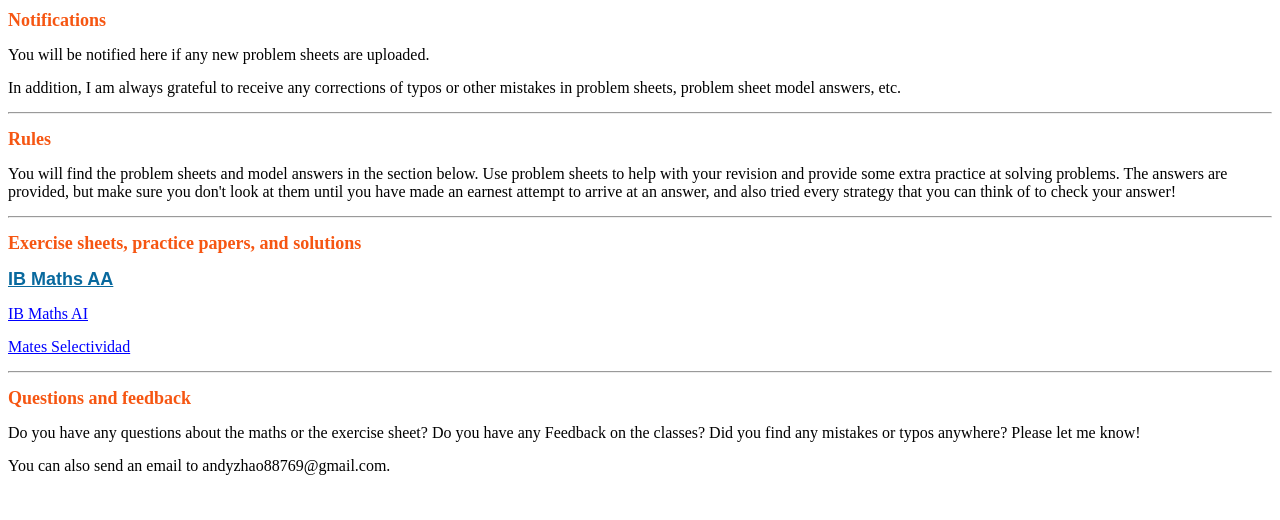
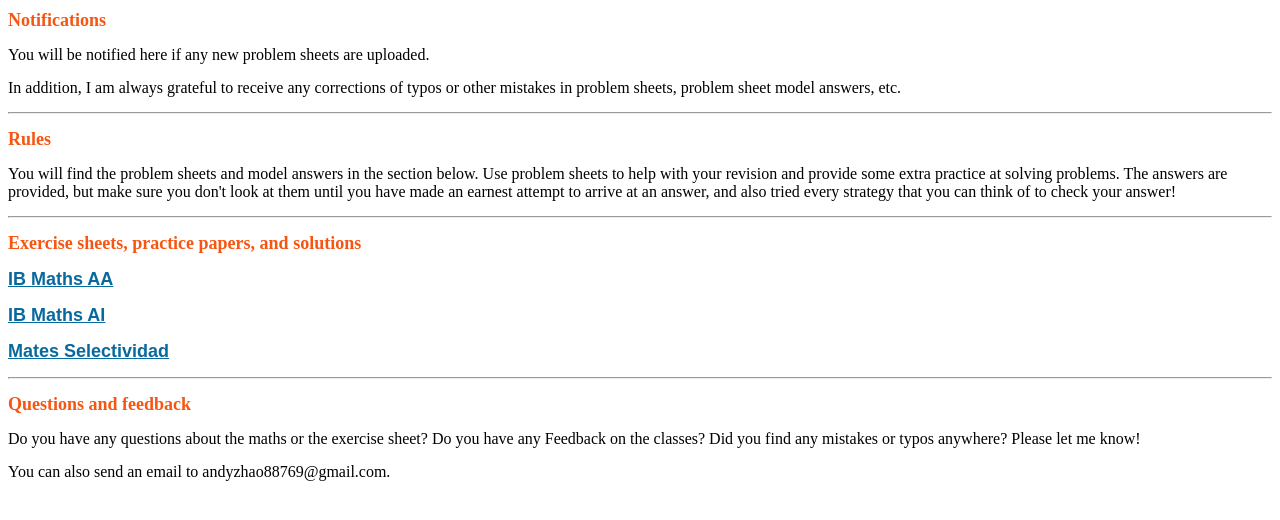
Before and after one commit to andyrpg/study-website, a plain HTML site: page index.html in a window 1280 px wide. Shown: the part 136-656 px from the top of the page. Drawn offline with Linux system fonts and the light colour scheme.

Commit message:
index.html

```diff
--- a/index.html
+++ b/index.html
@@ -52,11 +52,11 @@
         <div>
             <a class="IB-AA" href="maths_AA.html">IB Maths AA</a>
         <p></p>
-        <a href="maths-AI.html" >
+        <a class="IB-AA" href="maths-AI.html" >
     IB Maths AI
         </a>
         <p></p>
-        <a href="mates-sele.html" >
+        <a class="Selectividad" href="mates-sele.html" >
     Mates Selectividad
         </a>
         <p></p>
```
